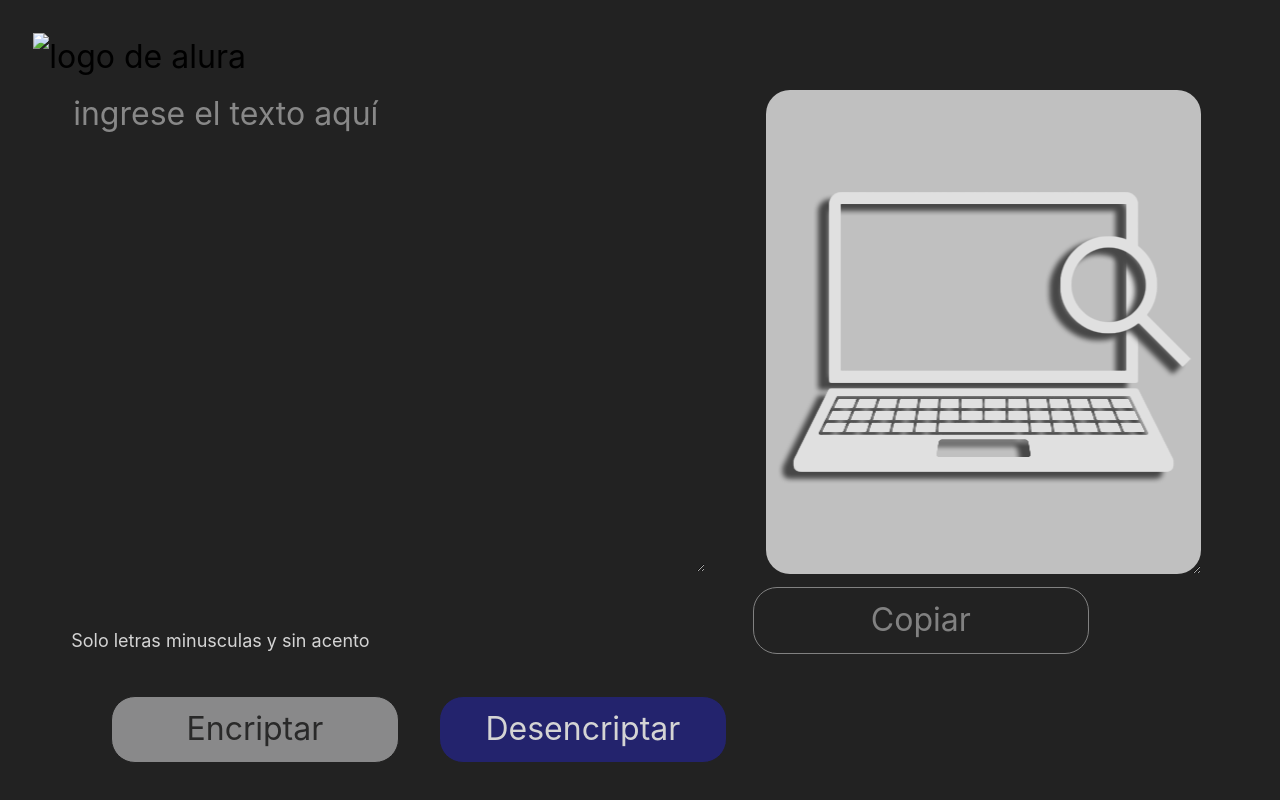
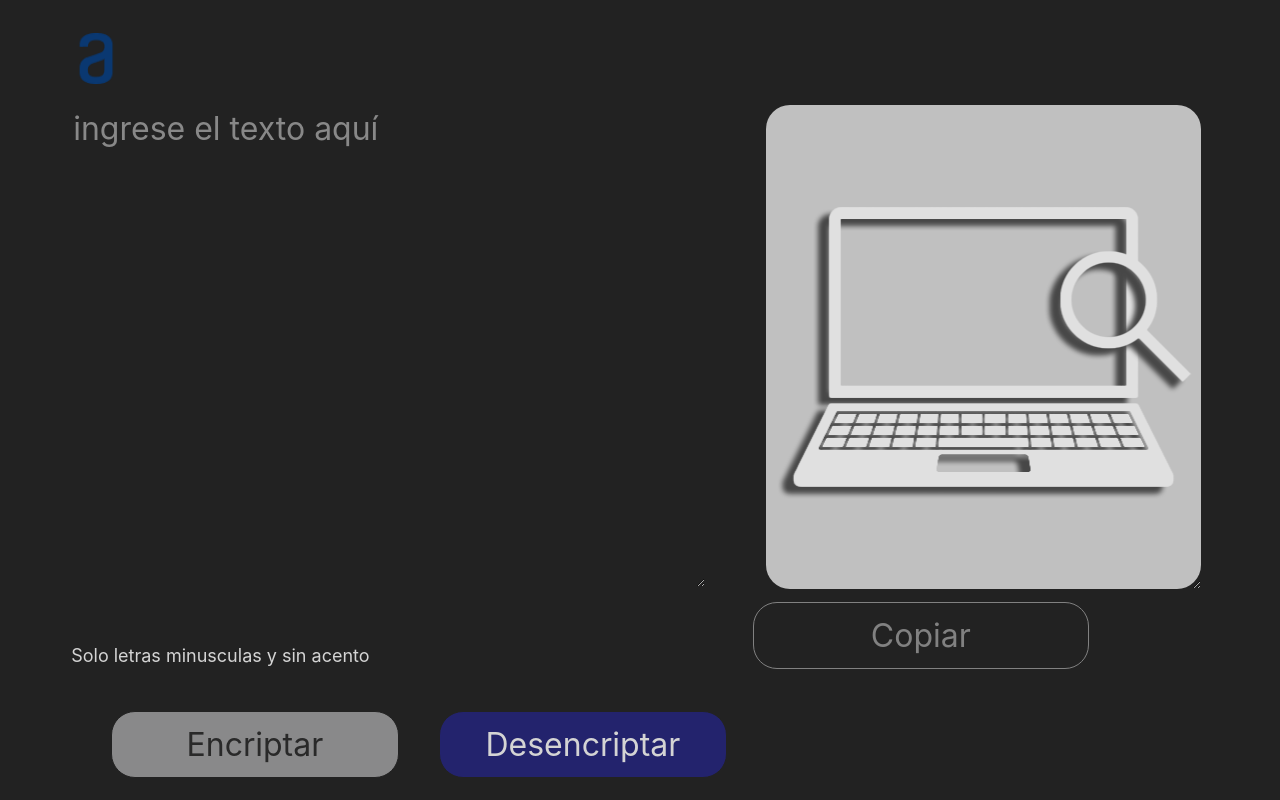
Before and after one commit to ManuelHeraz/encriptadorHeraz, a plain HTML site: page index.html in a window 1280 px wide. Shown: the top 800 px of the page. Drawn offline with Linux system fonts and the light colour scheme; the site is published under a folder, as on GitHub Pages, so addresses that start at the root find nothing.

Commit message:
rutas absolutas guardadas

```diff
--- a/index.html
+++ b/index.html
@@ -12,7 +12,7 @@
 </head>
 <body>
     <header>
-        <img class="logo" src="/img/Logo.png" alt="logo de alura">
+        <img class="logo" src="img/Logo.png" alt="logo de alura">
     </header>
     <main>
         <section class="contenedor">
```
